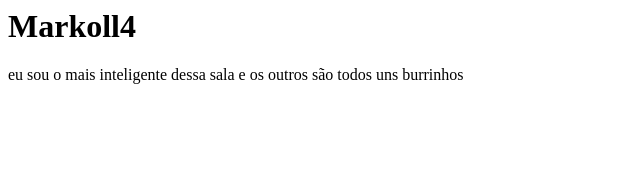
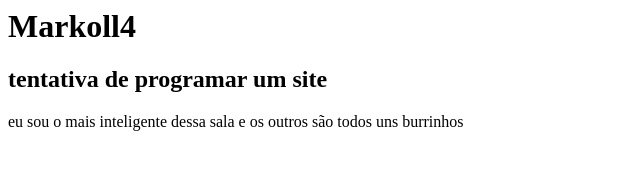
Before and after one commit to markoll4/teste1, a plain HTML site: page index.html in a window 1280 px wide. Shown: the whole page, without its empty margins (0-640 px from the left). Drawn offline with Linux system fonts and the light colour scheme.

Commit message:
escrevi um subtitulo

```diff
--- a/index.html
+++ b/index.html
@@ -1,2 +1,3 @@
 <h1>Markoll4</h1>
+<h2>tentativa de programar um site</h2>
 <p>eu sou o mais inteligente dessa sala e os outros são todos uns burrinhos</p>
```
